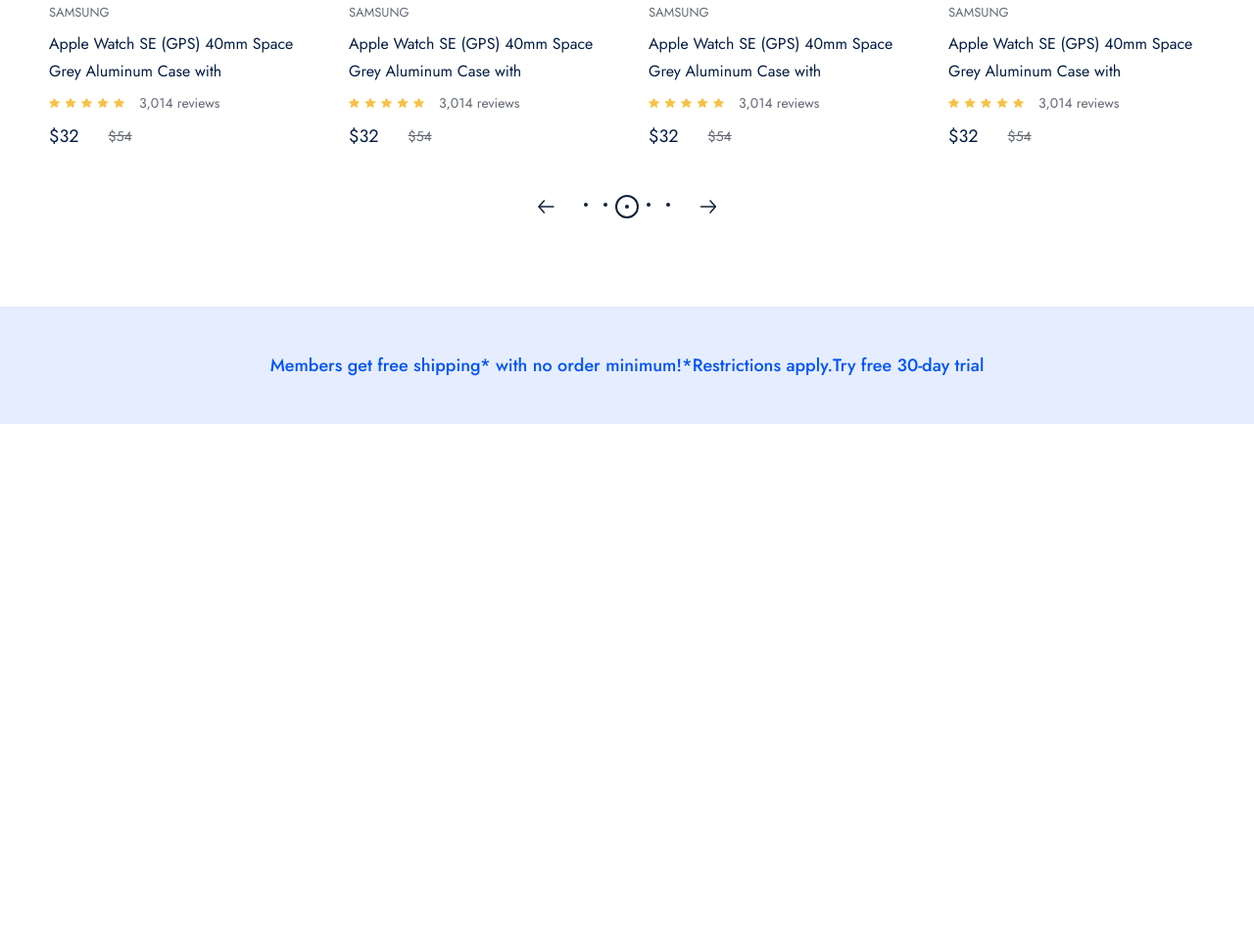
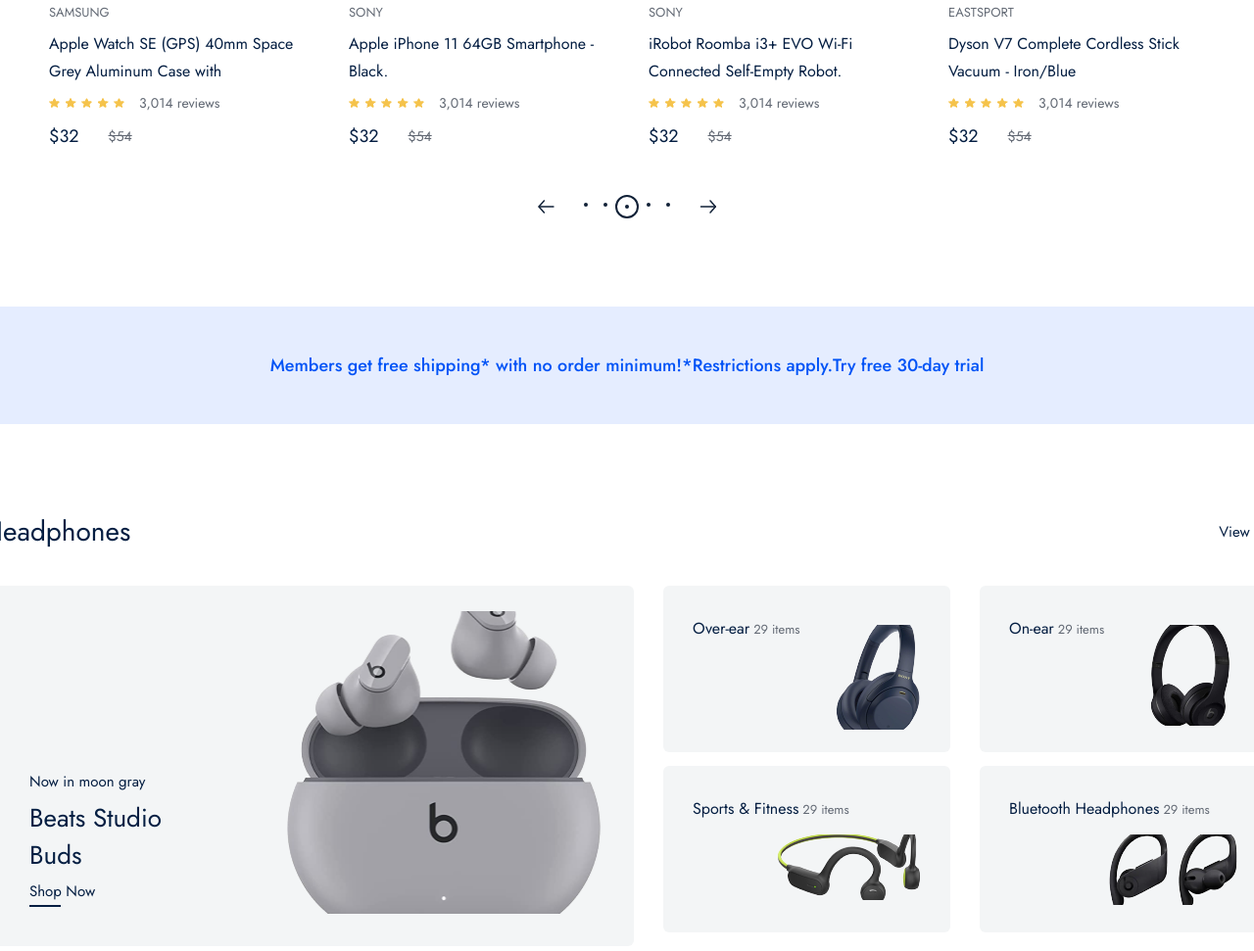
Before and after one commit to sarvarbek-kr/zenmart, a plain HTML site: page index.html in a window 1280 px wide. Shown: the part 1671-2642 px from the top of the page at 98% size. Before the commit the page ends 2164 px from the top, so only its background shows below. Drawn offline with Linux system fonts and the light colour scheme; files whose address does not match are found by name.

Commit message:
feat: completed spec product section view

```diff
--- a/index.html
+++ b/index.html
@@ -228,7 +228,6 @@
                 </div>
             </div>
         </div>
-
         <div class="selling_product_frame">
             <div class="container">
                 <div class="category_top">
@@ -267,17 +266,17 @@
                         </div>
                         <div class="product_box">
                             <a href="">
-                                <div class="product_img_box" style="background: url('public/images/indexhome/product_wrapper/image\ 30.png'); background-size: cover;">
+                                <div class="product_img_box" style="background: url('public/images/indexhome/selling_products/phone.png'); background-size: cover;">
                                     <div class="hover_box">
                                         <button class="">Add to Card</button>
                                     </div>
                                 </div>
                             </a>
                             <div class="product_content_box">
-                                <span class="product_title">Samsung</span>
+                                <span class="product_title">SONY</span>
                                 <a href="">
                                     <p class="product_desc">
-                                        Apple Watch SE (GPS) 40mm Space Grey Aluminum Case with
+                                        Apple iPhone 11 64GB Smartphone - Black.
                                     </p>
                                 </a>
                                 <div class="review_box">
@@ -292,17 +291,17 @@
                         </div>
                         <div class="product_box">
                             <a href="">
-                                <div class="product_img_box" style="background: url('public/images/indexhome/product_wrapper/image\ 30.png'); background-size: cover;">
+                                <div class="product_img_box" style="background: url('public/images/indexhome/selling_products/iRobot.png'); background-size: cover;">
                                     <div class="hover_box">
                                         <button class="">Add to Card</button>
                                     </div>
                                 </div>
                             </a>
                             <div class="product_content_box">
-                                <span class="product_title">Samsung</span>
+                                <span class="product_title">SONY</span>
                                 <a href="">
                                     <p class="product_desc">
-                                        Apple Watch SE (GPS) 40mm Space Grey Aluminum Case with
+                                        iRobot Roomba i3+ EVO Wi-Fi Connected Self-Empty Robot.
                                     </p>
                                 </a>
                                 <div class="review_box">
@@ -317,17 +316,17 @@
                         </div>
                         <div class="product_box">
                             <a href="">
-                                <div class="product_img_box" style="background: url('public/images/indexhome/product_wrapper/image\ 30.png'); background-size: cover;">
+                                <div class="product_img_box" style="background: url('public/images/indexhome/selling_products/dyson.png'); background-size: cover;">
                                     <div class="hover_box">
                                         <button class="">Add to Card</button>
                                     </div>
                                 </div>
                             </a>
                             <div class="product_content_box">
-                                <span class="product_title">Samsung</span>
+                                <span class="product_title">Eastsport</span>
                                 <a href="">
                                     <p class="product_desc">
-                                        Apple Watch SE (GPS) 40mm Space Grey Aluminum Case with
+                                        Dyson V7 Complete Cordless Stick Vacuum - Iron/Blue
                                     </p>
                                 </a>
                                 <div class="review_box">
@@ -371,6 +370,56 @@
             </div>
         </div>
         <div class="adv_frame">Members get free shipping* with no order minimum!*Restrictions apply.Try free 30-day trial</div>
+        <div class="spec_product_frame">
+            <div class="container">
+                <div class="category_top">
+                    <span>Headphones</span>
+                    <a>view All</a>
+                </div>
+                <div class="spec_product_wrapper">
+                    <div class="big_product_box">
+                        <div class="big_product_content">
+                            <span>Now in moon gray</span>
+                            <p>Beats Studio Buds</p>
+                            <a href="">Shop Now</a>
+                            <div class="hover_border"></div>
+                        </div>
+                        <img src="public/images/indexhome/spec_product_frame/headphone_big.png" />
+                    </div>
+                    <div class="small_product_wrapper">
+                        <div class="small_product_box">
+                            <div class="small_product_content">
+                                <strong>Over-ear</strong>
+                                <span>29 items</span>
+                            </div>
+                            <img src="public/images/indexhome/spec_product_frame/sony_headphone.png" alt="">
+                        </div>
+                        <div class="small_product_box">
+                            <div class="small_product_content">
+                                <strong>On-ear</strong>
+                                <span>29 items</span>
+                            </div>
+                            <img src="public/images/indexhome/spec_product_frame/on-ear.png" alt="">
+                        </div>
+                        <div class="small_product_box">
+                            <div class="small_product_content">
+                                <strong>Sports & Fitness</strong>
+                                <span>29 items</span>
+                            </div>
+                            <img class="img34" src="public/images/indexhome/spec_product_frame/fitness_headphone.png" alt="">
+                        </div>
+                        <div class="small_product_box">
+                            <div class="small_product_content">
+                                <strong>Bluetooth Headphones</strong>
+                                <span>29 items</span>
+                            </div>
+                            <img class="img34" src="public/images/indexhome/spec_product_frame/bluetooth_headphones.png" alt="">
+                        </div>
+
+                    </div>
+                </div>
+            </div>
+        </div>
     </div>
 </body>
 </html>
--- a/public/css/home.css
+++ b/public/css/home.css
@@ -92,9 +92,17 @@
     border-radius: 50%;
 }
 
-         /* peagination end */
+/* peagination end */
 
+.container .hover_border {
+    margin-top: 3px;
+    width: 32px;
+    height: 2px;
 
+    background-color: #041e42;
+}
+
+/* HEADER */
 .header_frame{
     position: relative;
     margin-top: 47px;
@@ -246,13 +254,7 @@
 
     color: #041e42;
 }
-.header_frame .box_left .hover_border {
-    margin-top: 3px;
-    width: 32px;
-    height: 2px;
 
-    background-color: #041e42;
-}
 .header_frame .header_box .box_right{
     width: 50%;
 }
@@ -571,3 +573,163 @@ color: rgb(98, 105, 116);
 
     color: #0053f6;
 }
+
+        /* SPEC PRODUCT */
+
+.home_page .spec_product_frame {
+    position: relative;
+    margin-top: 90px;
+    width: 100%;
+    height: auto;
+
+    display: flex;
+    flex-direction: row;
+    justify-content: center;
+}
+.spec_product_frame .container{
+    flex-direction: column;
+}
+
+.container .spec_product_wrapper{
+    position: relative;
+    margin-top: 35px;
+    width: 100%;
+    height: auto;
+
+    display: flex;
+    flex-direction: row;
+}
+
+.spec_product_wrapper .big_product_box{
+    position: relative;
+    width: 664px;
+    height: 368px;
+
+    display: flex;
+    flex-direction: row;
+
+    border-radius: 6px;
+    background: rgb(243, 245, 246);
+
+}
+.big_product_box .big_product_content{
+    margin-top: 189px;
+    margin-left: 47px;
+    position: relative;
+    width: 161px;
+    height: 139px;
+
+    display: flex;
+    flex-direction: column;
+    background: rgb(243, 245, 246);
+}
+
+.big_product_content span{
+    color: rgb(4, 30, 66);
+    font-family: Jost;
+    font-size: 15px;
+    font-weight: 400;
+    line-height: 22px;
+    letter-spacing: 0%;
+    text-align: left;
+}
+.big_product_content p{
+    margin: 7px 0px;
+    color: rgb(4, 30, 66);
+    font-family: Jost;
+    font-size: 26px;
+    font-weight: 400;
+    line-height: 38px;
+    letter-spacing: 0%;
+    text-align: left;
+}
+.big_product_content a{
+
+    color: rgb(4, 30, 66);
+    font-family: Jost;
+    font-size: 15px;
+    font-weight: 400;
+    line-height: 22px;
+    letter-spacing: 0%;
+}
+
+.big_product_box img{
+
+    position: absolute;
+    width: 322px;
+    height: 309px;
+    right: 5%;
+    top: 7%;
+
+}
+
+.spec_product_wrapper .small_product_wrapper{
+
+    margin-left: 30px;
+    width: 620px;
+    height: 368px;
+
+    display: flex;
+    flex-direction: row;
+    flex-wrap: wrap;
+
+}
+
+.small_product_wrapper .small_product_box {
+    position: relative;
+    padding: 30px;
+    width: 293px;
+    height: 170px;
+
+    display: flex;
+    flex-direction: row;
+
+    box-sizing: border-box;
+    background: #f3f5f6;
+    border-radius: 6px;
+}
+
+.small_product_box:nth-child(even) {
+    margin-left: 30px;
+}
+
+.small_product_box:nth
+
+.small_product_box .small_product_content {
+    display: flex;
+    flex-direction: column;
+}
+
+.small_product_content strong{
+
+    color: rgb(4, 30, 66);
+    font-family: Jost;
+    font-size: 16px;
+    font-weight: 400;
+    line-height: 28px;
+    letter-spacing: 0%;
+
+}
+
+.small_product_content span{
+
+    color: rgb(98, 105, 116);
+    font-family: Jost;
+    font-size: 13px;
+    font-weight: 400;
+    line-height: 22px;
+    letter-spacing: 0%;
+
+
+}
+.small_product_box img{
+    position: absolute;
+    right: 30px;
+    top: 40px;
+}
+
+.small_product_box .img34{
+    position: absolute;
+    right: 30px;
+    top: 70px;
+}
```
Also changed, not shown: public/images/indexhome/selling_products/dyson.png (added), public/images/indexhome/selling_products/iRobot.png (added), public/images/indexhome/selling_products/next 1.svg (renamed from public/images/indexhome/selling products/next 1.svg), public/images/indexhome/selling_products/phone.png (added), public/images/indexhome/spec_product_frame/bluetooth_headphones.png (added), public/images/indexhome/spec_product_frame/fitness_headphone.png (added), public/images/indexhome/spec_product_frame/headphone_big.png (added), public/images/indexhome/spec_product_frame/on-ear.png (added), public/images/indexhome/spec_product_frame/sony_headphone.png (added), 7 other files.
